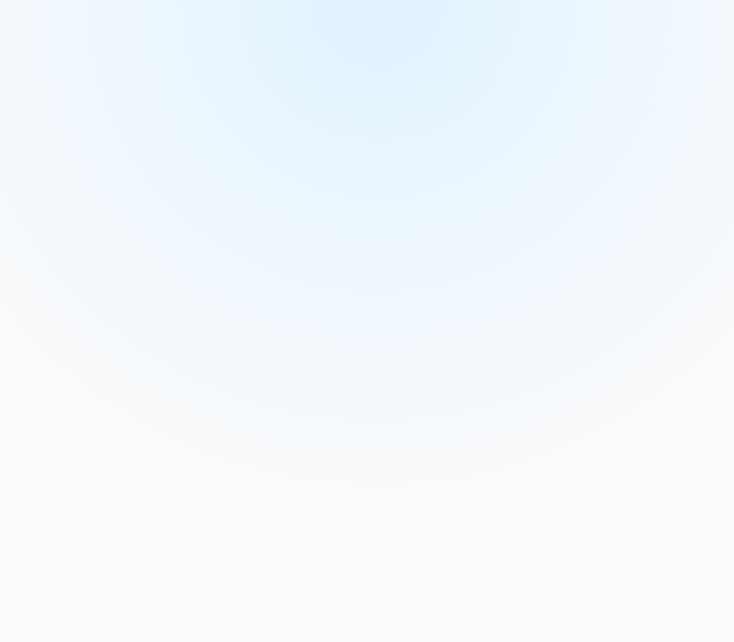
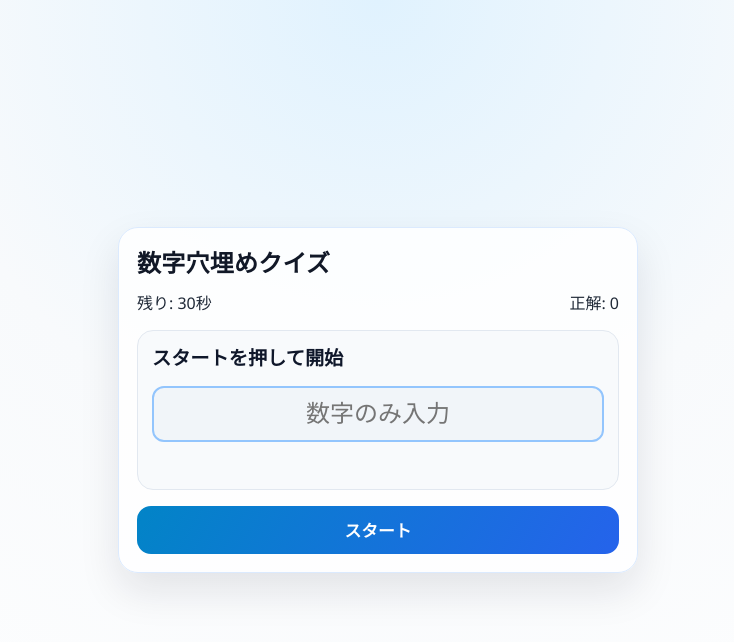
Before and after one commit to YuriKodaka/number-game, a plain HTML site: page index.html in a window 1280 px wide. Shown: the whole page, without its empty margins (262-996 px from the left). Drawn offline with Linux system fonts and the light colour scheme; files that its build step writes are made by us from their sources.

Commit message:
Add files via upload

```diff
--- a/index.html
+++ b/index.html
@@ -4,8 +4,8 @@
     <meta charset="UTF-8" />
     <meta name="viewport" content="width=device-width, initial-scale=1.0" />
     <title>number-game</title>
-    <script type="module" crossorigin src="/contact-portal/assets/index-Cl3ox6KE.js"></script>
-    <link rel="stylesheet" crossorigin href="/contact-portal/assets/index-heY5hcou.css">
+    <script type="module" crossorigin src="./assets/index-Cl3ox6KE.js"></script>
+    <link rel="stylesheet" crossorigin href="./assets/index-heY5hcou.css">
   </head>
   <body>
     <div id="app"></div>
```
